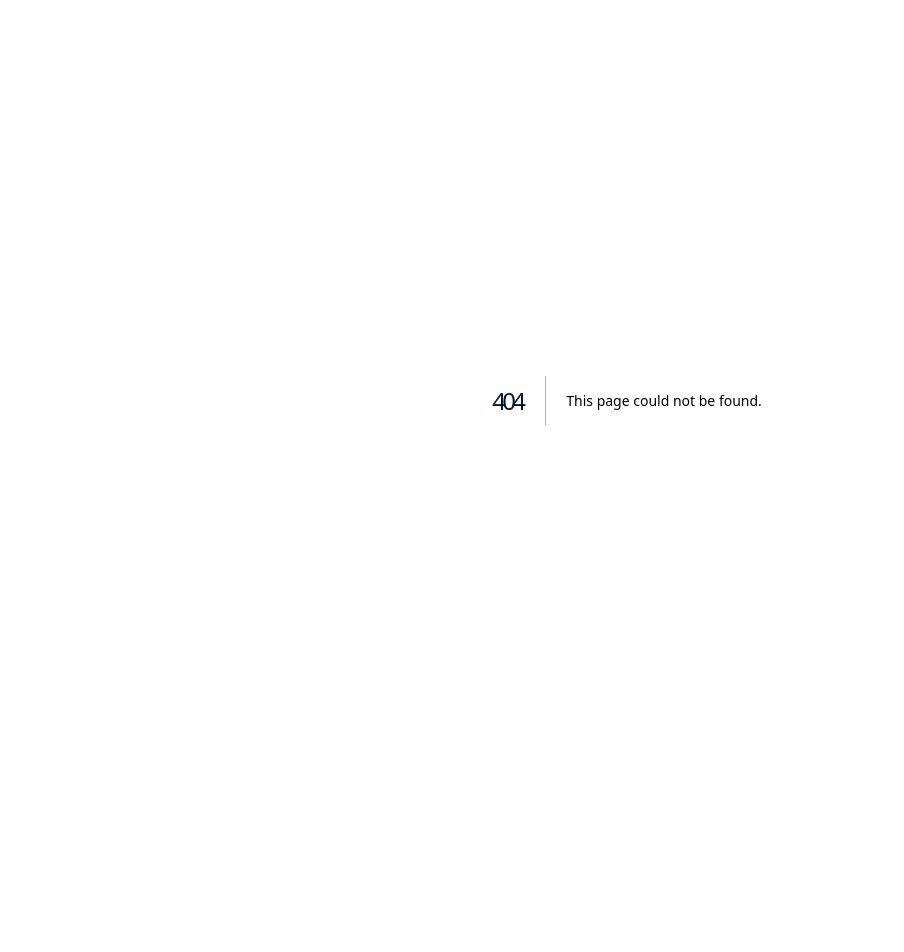
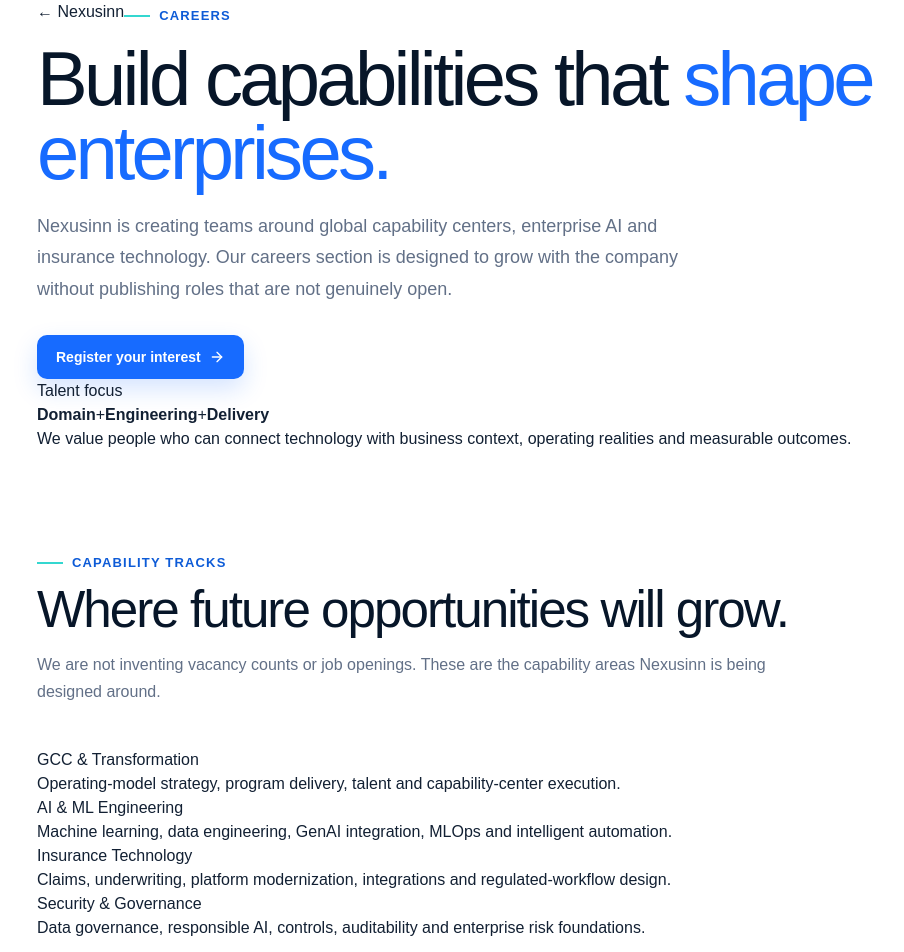
Before and after one commit to mkraja826/Nexusinn, a Next.js app: page /careers in a window 1280 px wide. Before the commit this address had no page. Shown: the top 952 px of the page, without its empty margins (13-917 px from the left). Before the commit the page ends 800 px from the top, so only its background shows below. Built offline with nearby package versions, Linux system fonts and the light colour scheme.

Commit message:
feat: add careers page

```diff
--- /dev/null
+++ b/app/careers/page.tsx
@@ -0,0 +1,15 @@
+import { ArrowRight } from "lucide-react";
+
+const tracks = [
+  ["GCC & Transformation", "Operating-model strategy, program delivery, talent and capability-center execution."],
+  ["AI & ML Engineering", "Machine learning, data engineering, GenAI integration, MLOps and intelligent automation."],
+  ["Insurance Technology", "Claims, underwriting, platform modernization, integrations and regulated-workflow design."],
+  ["Security & Governance", "Data governance, responsible AI, controls, auditability and enterprise risk foundations."],
+];
+
+export default function CareersPage(){
+  return <main>
+    <section className="service-hero"><div className="shell service-hero-grid"><div><a href="/" className="service-back">← Nexusinn</a><div className="eyebrow">Careers</div><h1>Build capabilities that <span>shape enterprises.</span></h1><p className="lead">Nexusinn is creating teams around global capability centers, enterprise AI and insurance technology. Our careers section is designed to grow with the company without publishing roles that are not genuinely open.</p><div className="hero-actions"><a className="btn btn-primary" href="/contact">Register your interest <ArrowRight size={16}/></a></div></div><div className="service-panel"><span className="service-panel-kicker">Talent focus</span><div className="service-panel-flow"><b>Domain</b><span>+</span><b>Engineering</b><span>+</span><b>Delivery</b></div><p>We value people who can connect technology with business context, operating realities and measurable outcomes.</p></div></div></section>
+    <section className="section"><div className="shell"><div className="section-head"><div className="eyebrow">Capability tracks</div><h2>Where future opportunities will grow.</h2><p>We are not inventing vacancy counts or job openings. These are the capability areas Nexusinn is being designed around.</p></div><div className="service-card-grid">{tracks.map(([title,text])=><article className="service-card" key={title}><h3>{title}</h3><p>{text}</p></article>)}</div></div></section>
+  </main>
+}
```
